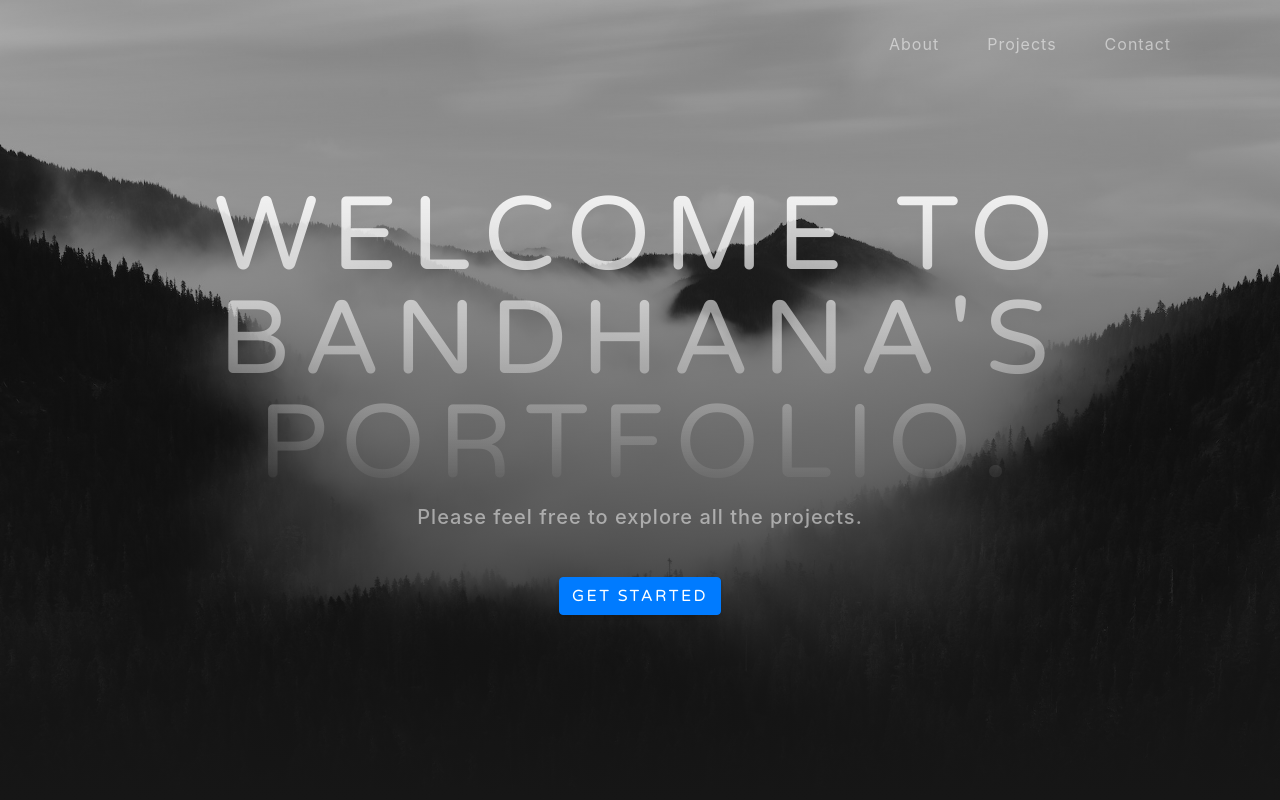
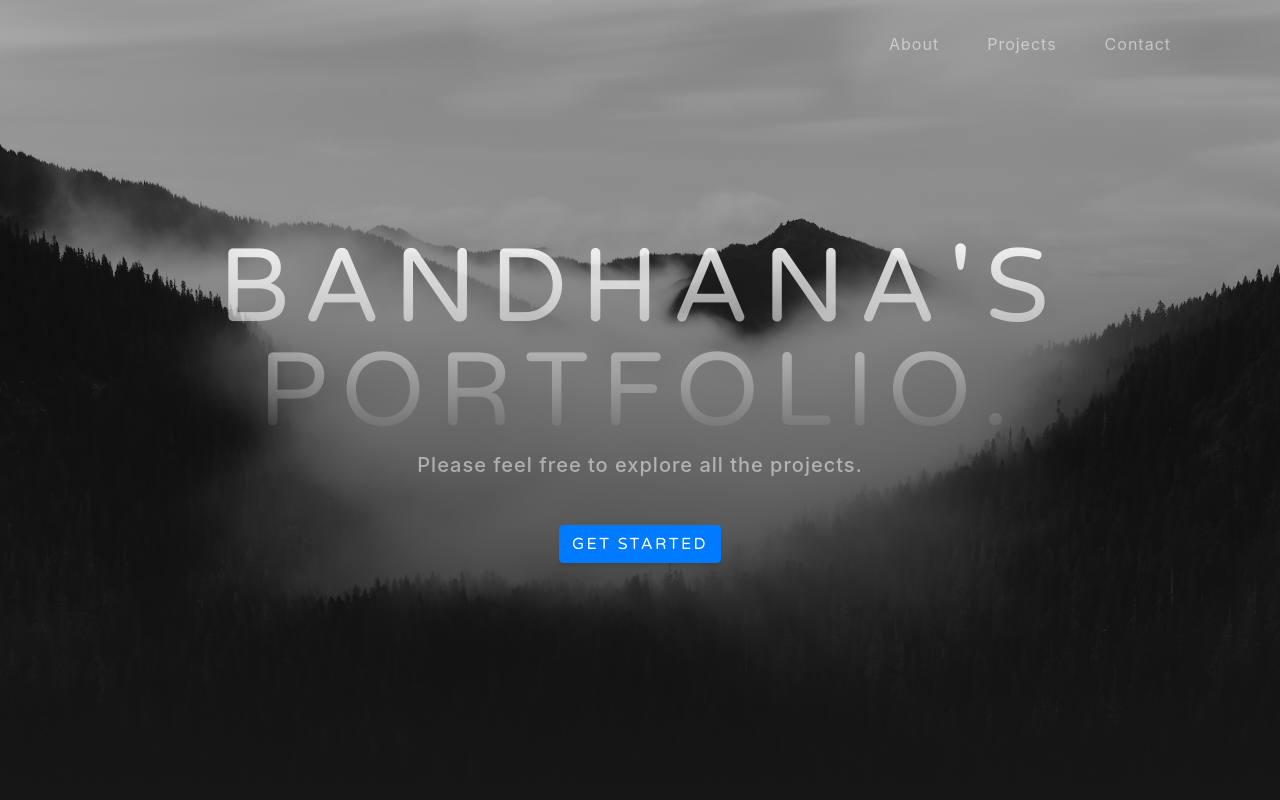
Before and after one commit to bandhanasinha29/bandhanasinha29.github.io, a website with bundled scripts: page index.html in a window 1280 px wide. Shown: the top 800 px of the page. Built offline with nearby package versions, Linux system fonts and the light colour scheme.

Commit message:
Update index.html

```diff
--- a/index.html
+++ b/index.html
@@ -53,7 +53,7 @@
   <header class="masthead">
     <div class="container d-flex h-100 align-items-center">
       <div class="mx-auto text-center">
-        <h1 class="mx-auto my-0 text-uppercase">Welcome to Bandhana's portfolio.</h3>
+        <h1 class="mx-auto my-0 text-uppercase">Bandhana's portfolio.</h3>
         <h2 class="text-white-50 mx-auto mt-2 mb-5">Please feel free to explore all the projects.</h4>
         <a href="#about" class="btn btn-primary js-scroll-trigger">Get Started</a>
       </div>
```
